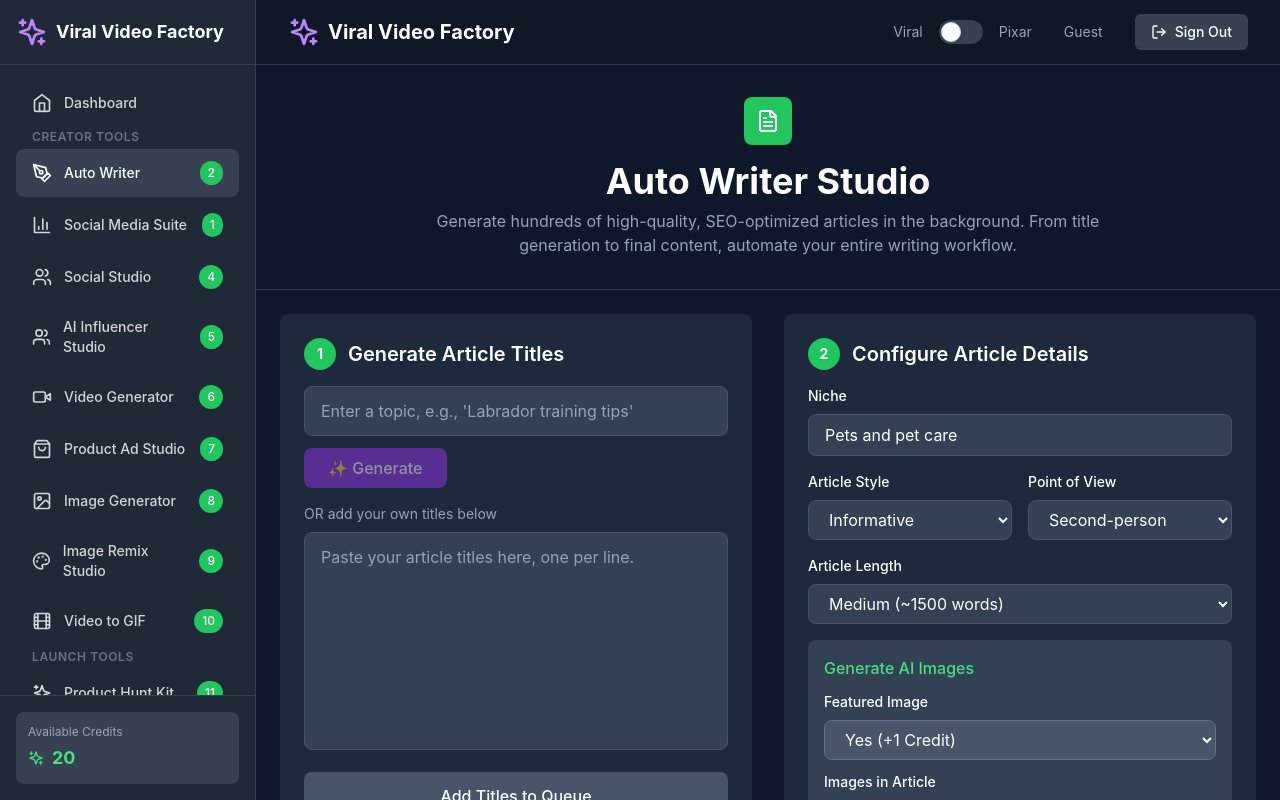
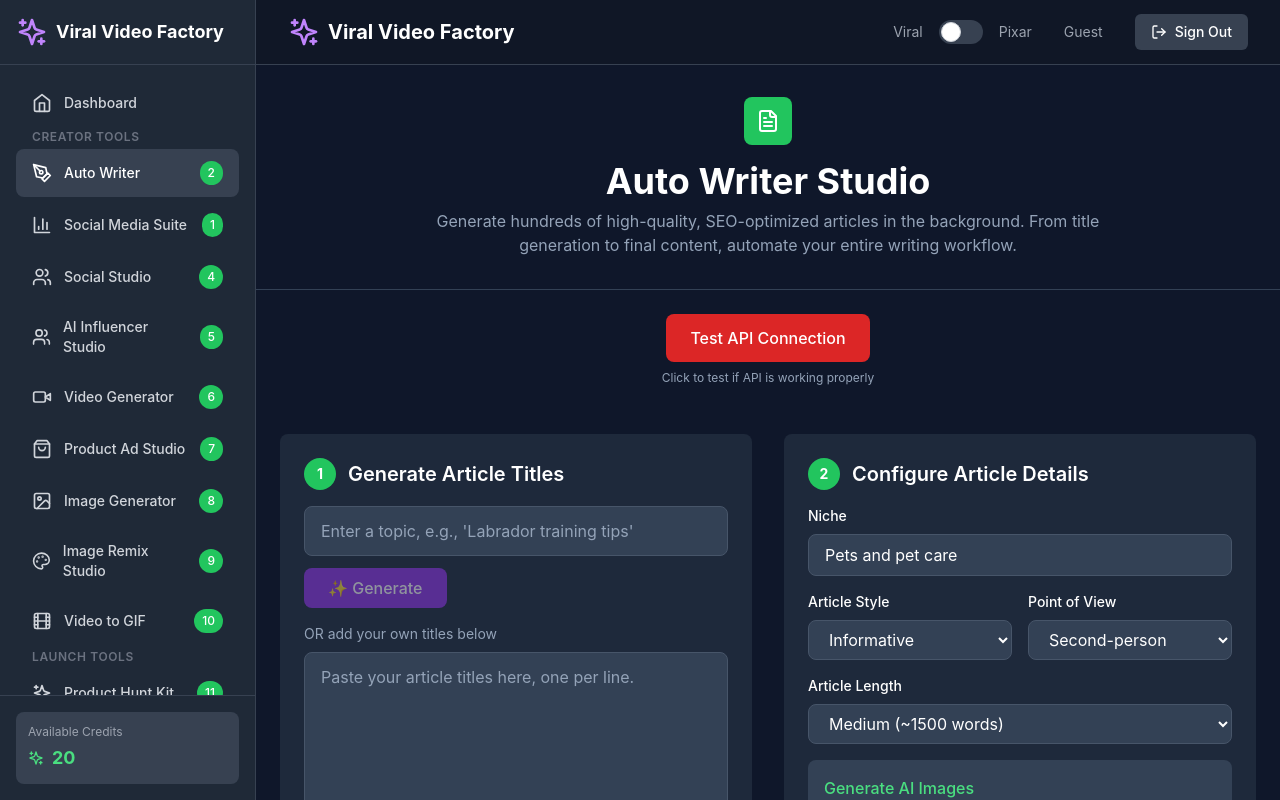
Before and after one commit to ViralVault1/viral-video-factory, a React (Create React App) app: page /auto-writer in a window 1280 px wide. Shown: the top 800 px of the page. Built offline with nearby package versions, Linux system fonts and the light colour scheme; no server answers; sample sign-in values are in the browser's storage.

Commit message:
Update AutoWriterPage.js

```diff
--- a/src/pages/AutoWriterPage.js
+++ b/src/pages/AutoWriterPage.js
@@ -16,6 +16,35 @@ const AutoWriterPage = () => {
     imagesInArticle: '3 Images (+3 Credits)',
     photoStyle: 'Photographic'
   });
+
+  const testAPI = async () => {
+    console.log('Testing API with POST request...');
+    try {
+      const response = await fetch('/api/generate-content', {
+        method: 'POST',
+        headers: { 'Content-Type': 'application/json' },
+        body: JSON.stringify({
+          prompt: 'Generate 3 article titles about cats',
+          type: 'creative'
+        })
+      });
+
+      console.log('Response status:', response.status);
+      console.log('Response headers:', response.headers);
+
+      const data = await response.json();
+      console.log('Response data:', data);
+
+      if (response.ok) {
+        alert('API works! Check console for details.');
+      } else {
+        alert(`API failed with status ${response.status}: ${data.error || data.details || 'Unknown error'}`);
+      }
+    } catch (error) {
+      console.error('Request failed:', error);
+      alert(`Request failed: ${error.message}`);
+    }
+  };
 
   const handleGenerateTitles = async () => {
     if (!topic.trim()) {
@@ -124,7 +153,20 @@ const AutoWriterPage = () => {
         </p>
       </div>
 
+      {/* Test Button */}
       <div className="max-w-7xl mx-auto p-6">
+        <div className="mb-6 text-center">
+          <button
+            onClick={testAPI}
+            className="px-6 py-3 bg-red-600 hover:bg-red-700 text-white rounded-lg font-medium"
+          >
+            Test API Connection
+          </button>
+          <p className="text-xs text-slate-400 mt-2">Click to test if API is working properly</p>
+        </div>
+      </div>
+
+      <div className="max-w-7xl mx-auto px-6">
         <div className="grid grid-cols-1 lg:grid-cols-2 gap-8 mb-8">
           {/* Left Column - Generate Article Titles */}
           <div className="bg-slate-800 rounded-lg p-6">
```
